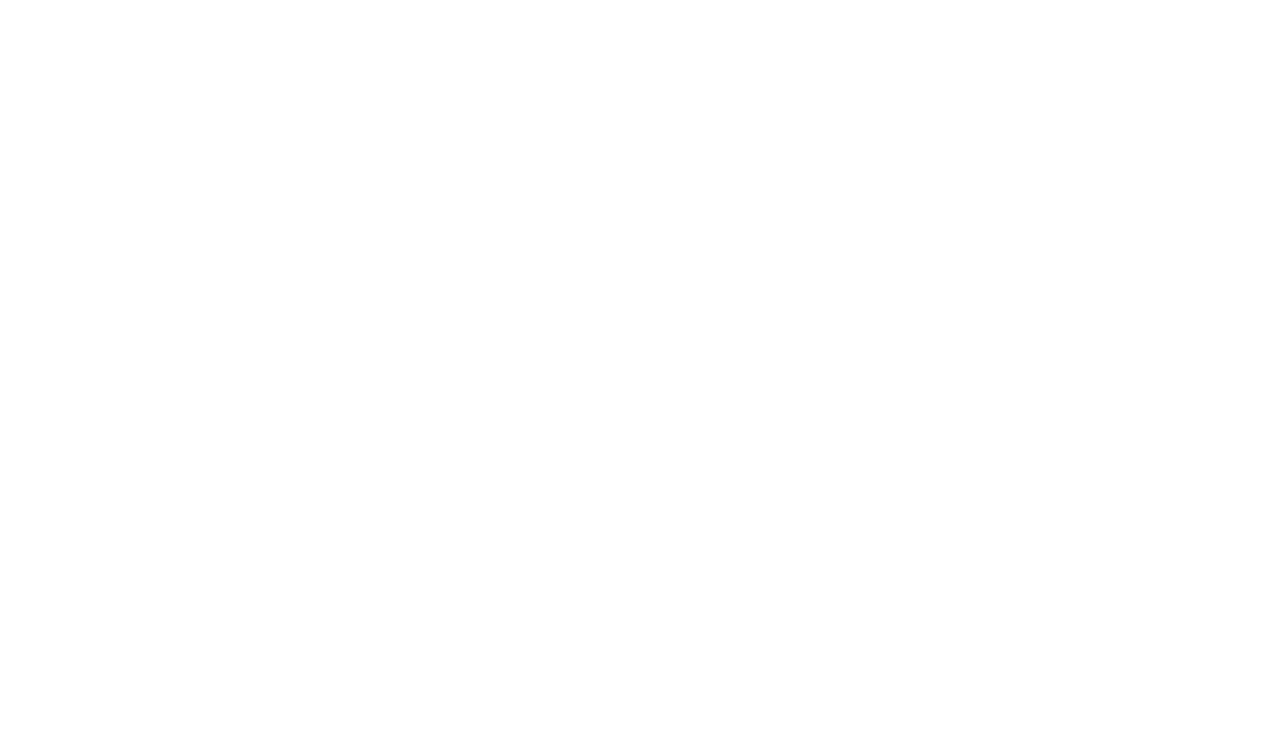
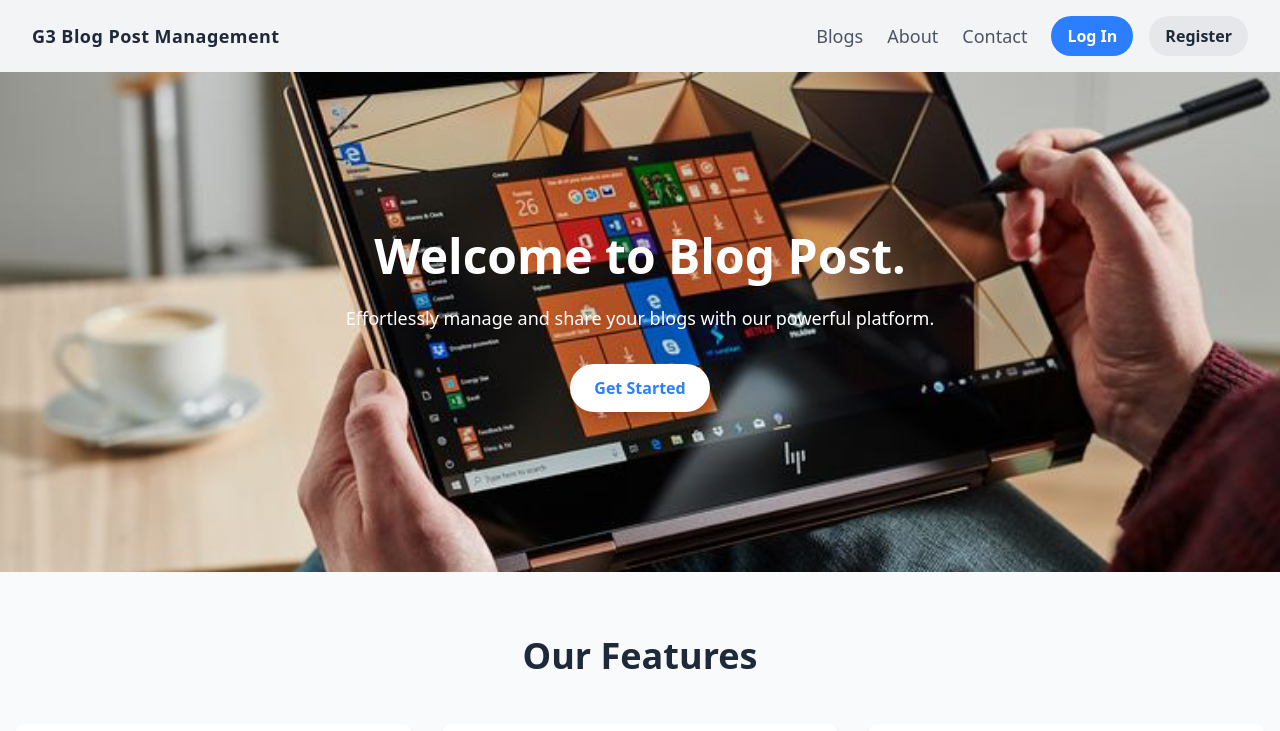
Before and after one commit to ThannSoryalyga/G3-Blog-Post-Management, a React (Vite) app: page / in a window 1280 px wide. Before the commit this address had no page. Shown: the top 731 px of the page. Built offline with nearby package versions, Linux system fonts and the light colour scheme.

Commit message:
update route

```diff
--- a/src/App.tsx
+++ b/src/App.tsx
@@ -8,10 +8,12 @@
 
 const App = () => {
   return (
+     <>
     <Router>
 
+        <Routes>
+          <Route path="/" element={<Home />} />
 
-        <Routes>
           <Route path="/home" element={<Home />} />
           <Route path="/blogs" element={<Blogs />} />
           <Route path="/about" element={<About />} />
@@ -21,6 +23,7 @@
         </Routes>
 
     </Router>
+    </>
   );
 };
 
```
